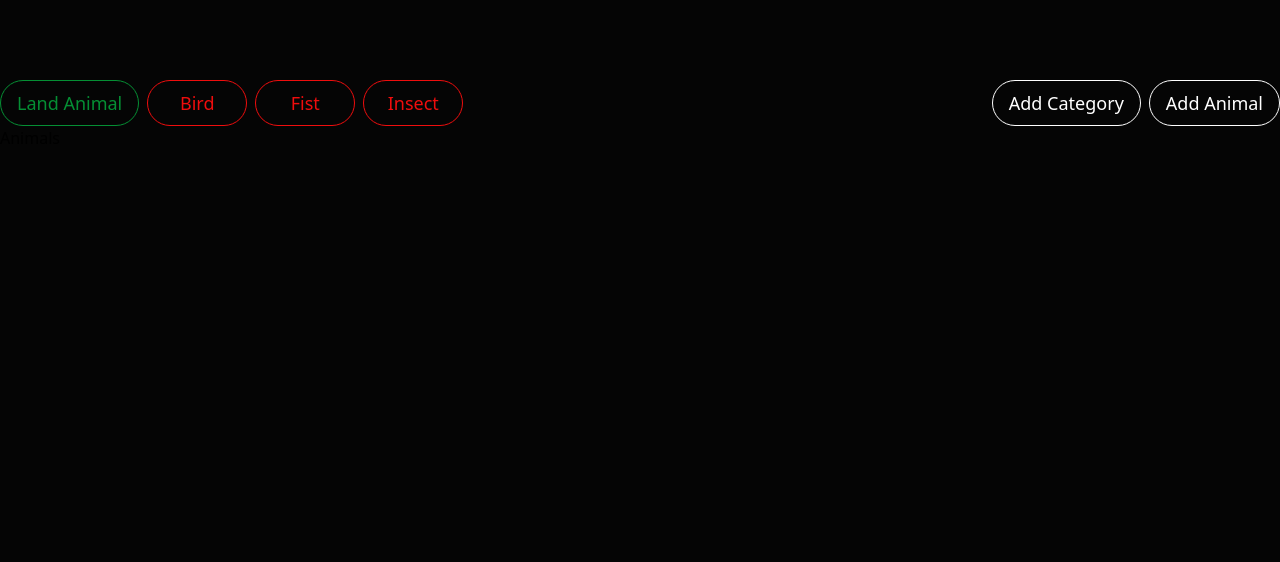
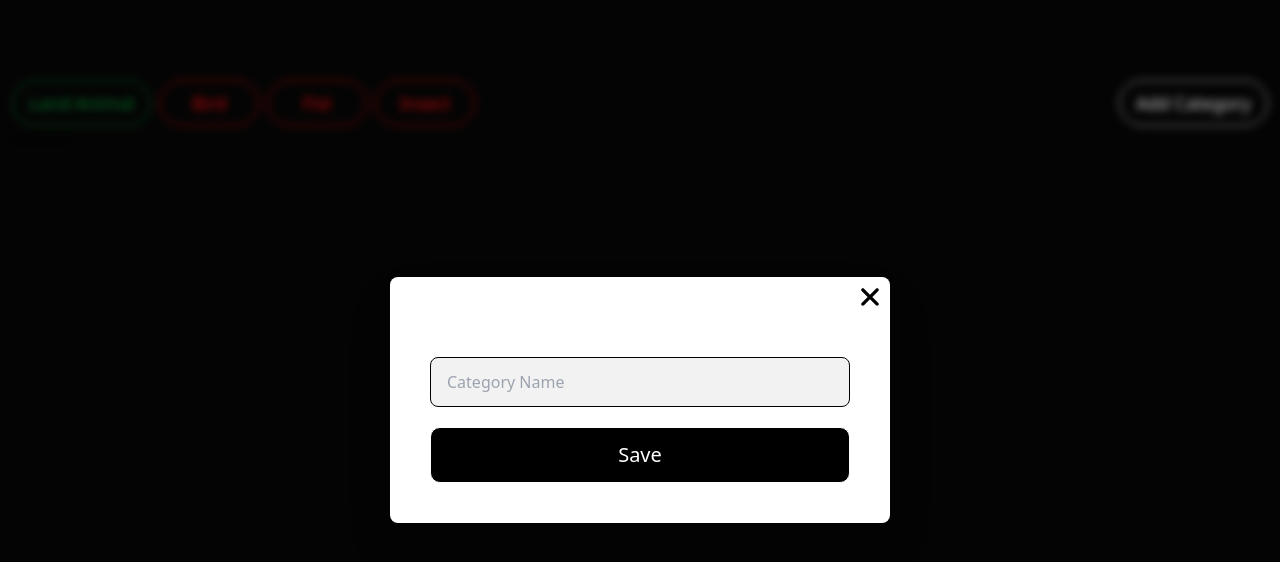
Before and after one commit to sarwar-asik/antopolis-frontend, a Next.js app: page / in a window 1280 px wide. Both pictures are taken after a click on the button "Add Category". Shown: the top 562 px of the page. Built offline with nearby package versions, Linux system fonts and the light colour scheme.

Commit message:
reusable-comp: #Modal create reusable modal

```diff
--- a/src/app/page.tsx
+++ b/src/app/page.tsx
@@ -4,7 +4,7 @@ import Image from "next/image";
 
 export default function Home() {
   return (
-    <main className="container mx-auto min-h-screen py-[5rem]">
+    <main className="container mx-auto min-h-screen py-[5rem] px-3">
       <CategorySection />
       <Animals />
     </main>
--- /dev/null
+++ b/src/components/Form/ButtonSubmitUI.tsx
@@ -0,0 +1,21 @@
+import React from 'react'
+
+export default function ButtonSubmit({ text, color, bg, width, height, extraClass }: {
+    text: string, color?: string, bg?: string, width?: string, height?: string, extraClass?: string
+}) {
+    return (
+        <button
+            className={`border px-6 py-3 rounded-[10px] w-ful text-xl font-[500] text-nowrap ${extraClass || ""}`}
+            style={{
+                color: color,
+                borderColor: color,
+                backgroundColor: bg,
+                width: width || '100%',
+                height: height || '56px'
+            }}
+            type='submit'
+        >
+            {text}
+        </button>
+    )
+}
--- /dev/null
+++ b/src/components/Form/CategoryForm.tsx
@@ -0,0 +1,7 @@
+import React from 'react'
+
+export default function CategoryForm() {
+  return (
+    <div>CategoryForm</div>
+  )
+}
--- /dev/null
+++ b/src/components/Form/InputUI.tsx
@@ -0,0 +1,40 @@
+import React from 'react';
+
+interface FloatingLabelInputProps {
+    id: string;
+    label: string;
+    value?: string;
+    name: string;
+    onChange?: (e: React.ChangeEvent<HTMLInputElement>) => void;
+    type?: string;
+    className?: string;
+    inputClassName?: string;
+    labelClassName?: string;
+}
+export default function InputUI({
+    id,
+    label,
+    value,
+    name,
+    onChange,
+    type = 'text',
+    className = '',
+    inputClassName = '',
+    labelClassName = ''
+}: FloatingLabelInputProps) {
+    return (
+        <div className={` py-2 my-3 ${className}`}>
+            <input
+                id={id}
+                name={name}
+                type={type}
+                value={value}
+                onChange={onChange}
+                className="rounded-lg border border-black  bg-[#F2F2F2] px-4 py-3 text-black  w-full  duration-200 outline-none"
+                placeholder={label}
+            />
+
+
+        </div>
+    )
+}
--- a/src/components/Home/CategorySection.tsx
+++ b/src/components/Home/CategorySection.tsx
@@ -1,6 +1,8 @@
 import { ICategory } from '@/type/category.type'
 import React from 'react'
 import ButtonPrimary from '../UI/ButtonPrimary'
+
+import CreateCategory from './CreateCategory'
 
 
 export default function CategorySection() {
@@ -24,8 +26,9 @@ export default function CategorySection() {
                 </div>
                 {/* add section */}
                 <div className="flex gap-2">
-                    <ButtonPrimary text="Add Category" color='#FFFFFF'></ButtonPrimary>
-                    <ButtonPrimary text="Add Animal" color='#FFFFFF'></ButtonPrimary>
+
+                    <CreateCategory />
+
                 </div>
             </div>
         </React.Fragment>
--- /dev/null
+++ b/src/components/Home/CreateCategory.tsx
@@ -0,0 +1,33 @@
+"use client"
+
+import React, { BaseSyntheticEvent, useState } from 'react'
+import InputUI from '../Form/InputUI'
+import ButtonSubmit from '../Form/ButtonSubmitUI'
+import ModalUI from '../UI/ModalUI';
+import ButtonPrimary from '../UI/ButtonPrimary';
+
+export default function CreateCategory() {
+    // const [openModal, setOpenModal] = useState(false);
+
+    const [isModalOpen, setModalOpen] = useState(false);
+
+    const handleFormSubmit = async (e: BaseSyntheticEvent<Event, EventTarget & HTMLFormElement>) => {
+        e.preventDefault();
+        const values = Object.fromEntries(new FormData(e.target))
+        console.log('Form values:', values);
+        setModalOpen(false);
+    };
+    return (
+        <React.Fragment>
+            <p onClick={() => setModalOpen(true)}>
+                <ButtonPrimary text="Add Category" color='#FFFFFF'></ButtonPrimary>
+            </p>
+            <ModalUI isOpen={isModalOpen} onClose={() => setModalOpen(false)}>
+                <form onSubmit={handleFormSubmit}>
+                    <InputUI id='categoryName' label='Category Name' name='categoryName' />
+                    <ButtonSubmit text='Save' color='white' bg='black' />
+                </form>
+            </ModalUI>
+        </React.Fragment>
+    )
+}
--- a/src/components/UI/ButtonSubmit.tsx
+++ /dev/null
@@ -1,7 +0,0 @@
-import React from 'react'
-
-export default function ButtonSubmit() {
-  return (
-    <div>ButtonSubmit</div>
-  )
-}
--- /dev/null
+++ b/src/components/UI/ModalUI.tsx
@@ -0,0 +1,34 @@
+import React, { useState, ReactNode } from 'react';
+
+interface ModalUIProps {
+    isOpen: boolean;
+    onClose: () => void;
+    children: ReactNode;
+}
+
+const ModalUI: React.FC<ModalUIProps> = ({ isOpen, onClose, children }) => {
+    return (
+        <div
+            onClick={onClose}
+            className={`fixed z-[100] flex items-center justify-center ${isOpen ? 'opacity-1 visible' : 'invisible opacity-0'} inset-0 h-full w-full bg-black/20 backdrop-blur-sm duration-100`}
+        >
+            <div
+                onClick={(e) => e.stopPropagation()}
+                className={`absolute w-full rounded-lg bg-white drop-shadow-2xl sm:w-[500px] ${isOpen ? 'opacity-1 translate-y-0 duration-300' : '-translate-y-20 opacity-0 duration-150'}`}
+            >
+                <svg
+                    onClick={onClose}
+                    className="mx-auto mr-0 w-10 cursor-pointer fill-black dark:fill-white"
+                    viewBox="0 0 24 24"
+                    fill="none"
+                    xmlns="http://www.w3.org/2000/svg"
+                >
+                    <path d="M6.99486 7.00636C6.60433 7.39689 6.60433 8.03005 6.99486 8.42058L10.58 12.0057L6.99486 15.5909C6.60433 15.9814 6.60433 16.6146 6.99486 17.0051C7.38538 17.3956 8.01855 17.3956 8.40907 17.0051L11.9942 13.4199L15.5794 17.0051C15.9699 17.3956 16.6031 17.3956 16.9936 17.0051C17.3841 16.6146 17.3841 15.9814 16.9936 15.5909L13.4084 12.0057L16.9936 8.42059C17.3841 8.03007 17.3841 7.3969 16.9936 7.00638C16.603 6.61585 15.9699 6.61585 15.5794 7.00638L11.9942 10.5915L8.40907 7.00636C8.01855 6.61584 7.38538 6.61584 6.99486 7.00636Z"></path>
+                </svg>
+                <div className="px-5 pb-5 pt-3 lg:pb-10 lg:pt-5 lg:px-10">{children}</div>
+            </div>
+        </div>
+    );
+};
+
+export default ModalUI;
--- a/src/type/category.type.ts
+++ b/src/type/category.type.ts
@@ -1 +1,4 @@
 export type ICategory = { _id: string; title: string };
+
+
+// export type IModalValue = boolean | "category" | "animal"
```
